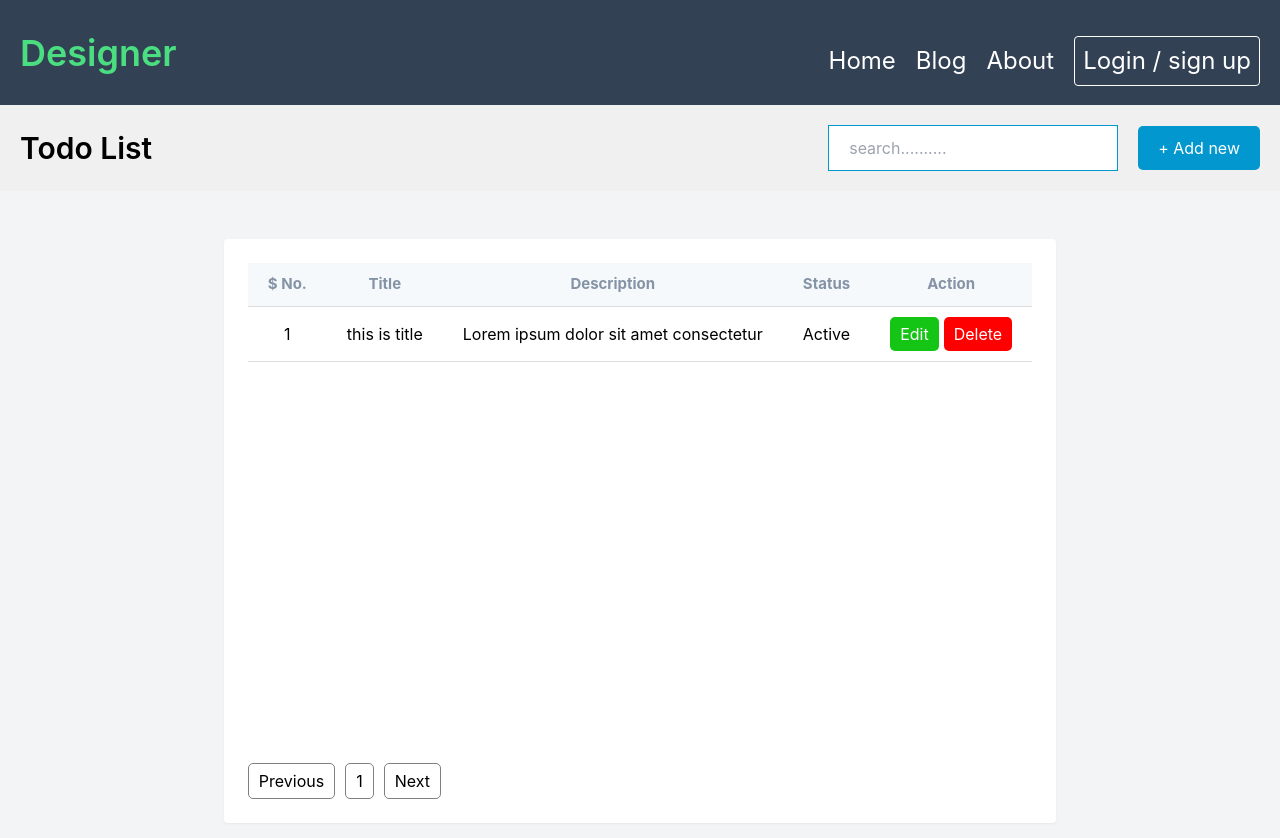
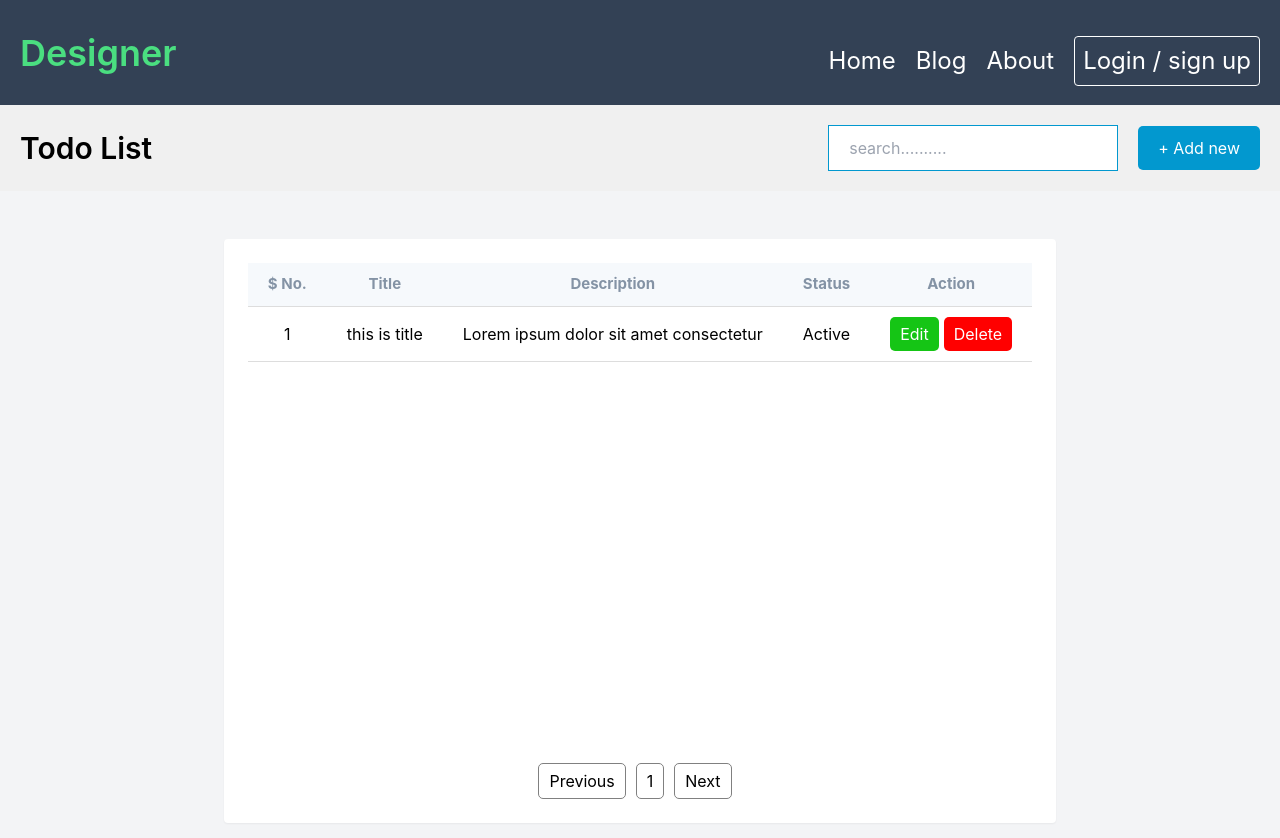
Before and after one commit to ashikbhuyan17/react-working-site, a React (Create React App) app: page /getTodo in a window 1280 px wide. Shown: the top 838 px of the page. Built offline with nearby package versions, Linux system fonts and the light colour scheme.

Commit message:
pagination

```diff
--- a/src/components/todo/GetTodo.css
+++ b/src/components/todo/GetTodo.css
@@ -84,7 +84,11 @@ td {
     border-radius: 5px;
 }
 
-
+.pagination {
+    display: flex;
+    justify-content: center;
+    align-items: center;
+}
 
 .pagination-button:hover {
     background-color: #dddddd;
```
